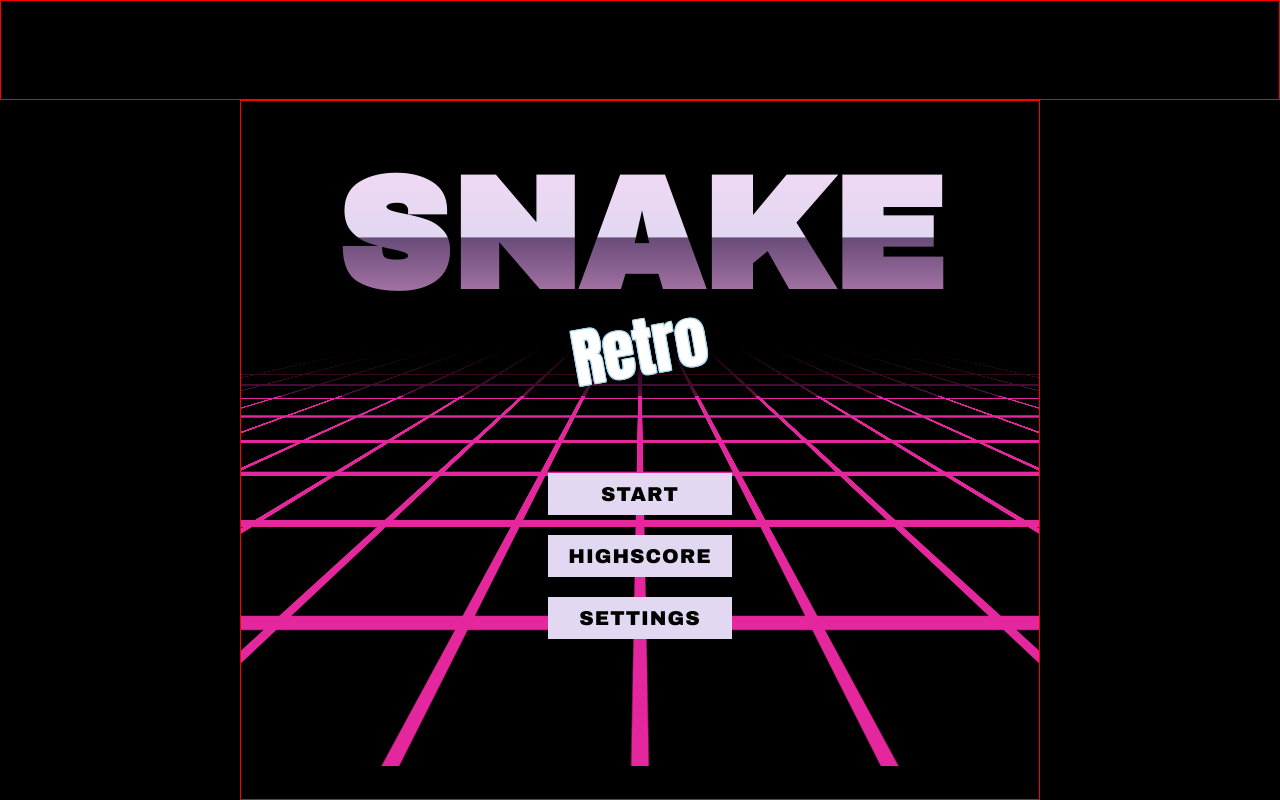
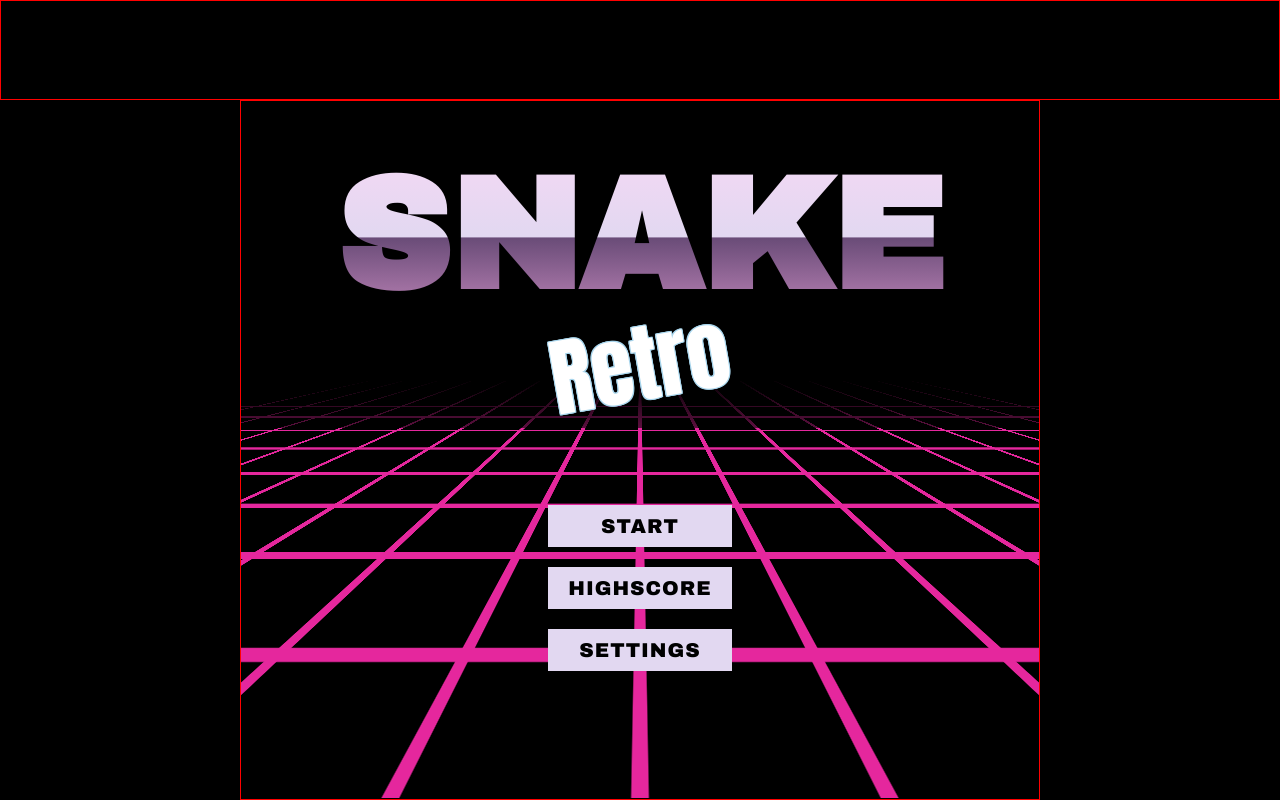
Before and after one commit to livechat/snake-team5, a React (Vite) app: page / in a window 1280 px wide. Built offline with nearby package versions, Linux system fonts and the light colour scheme.

Commit message:
fix menu font size

```diff
--- a/src/components/Menu.tsx
+++ b/src/components/Menu.tsx
@@ -75,7 +75,7 @@ const BottomText = styled.p`
 	color: #fff;
 	margin-top: -7px;
 	margin-bottom: 0;
-	font-size: 5vw;
+	font-size: 85px;
 	transform: rotate(-10deg);
 	text-shadow: 1px 0 0 #a8d5ec, -1px 0 0 #a8d5ec, 0 1px 0 #a8d5ec, 0 -1px 0 #a8d5ec, 1px 1px 0 #a8d5ec,
 		-1px -1px 0 #a8d5ec, 1px -1px 0 #a8d5ec, -1px 1px 0 #a8d5ec;
```
